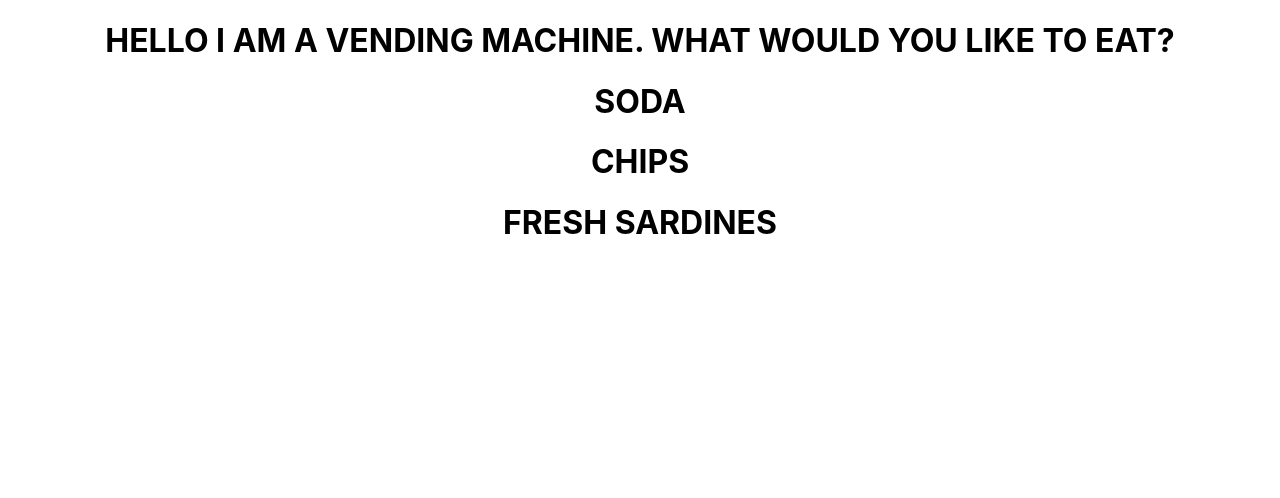
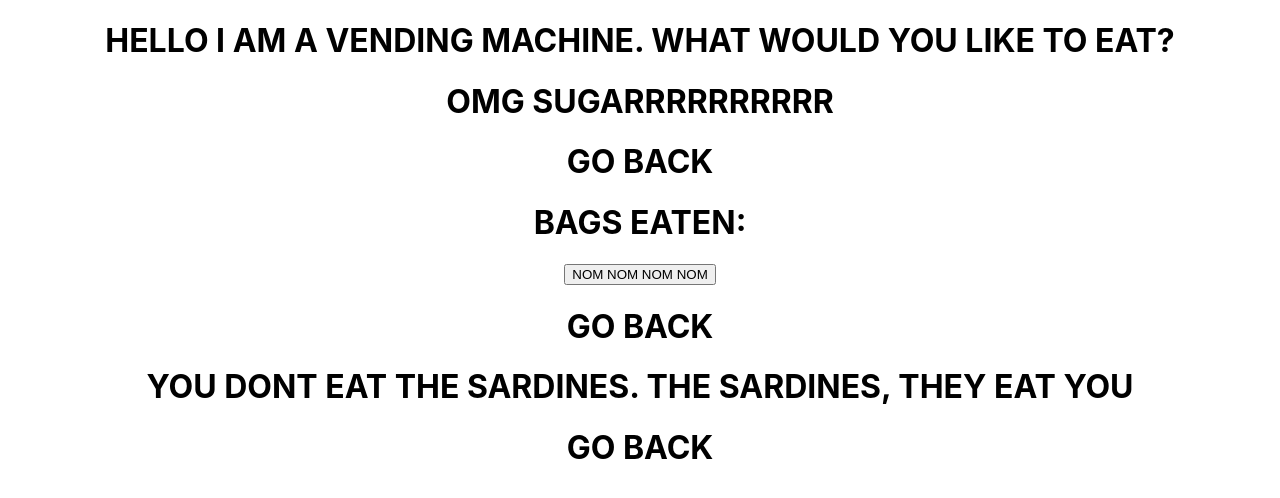
Before and after one commit to lowtrey/react-vending-machine, a React (Create React App) app: page / in a window 1280 px wide. Shown: the top 498 px of the page. Built offline with nearby package versions, Linux system fonts and the light colour scheme.

Commit message:
Create chips, soda, and sardines components

```diff
--- /dev/null
+++ b/src/Chips.js
@@ -0,0 +1,15 @@
+import React from 'react';
+
+class Chips extends React.Component {
+  render() {
+    return(
+      <div>
+        <h1>BAGS EATEN: </h1>
+        <button>NOM NOM NOM NOM</button>
+        <h1>GO BACK</h1>
+      </div>
+    );
+  }
+}
+
+export default Chips;
--- /dev/null
+++ b/src/Sardines.js
@@ -0,0 +1,14 @@
+import React from 'react';
+
+class Sardines extends React.Component {
+  render() {
+    return(
+      <div>
+        <h1>YOU DONT EAT THE SARDINES. THE SARDINES, THEY EAT YOU</h1>
+        <h1>GO BACK</h1>
+      </div>
+    );
+  }
+}
+
+export default Sardines;
--- /dev/null
+++ b/src/Soda.js
@@ -0,0 +1,14 @@
+import React from 'react';
+
+class Soda extends React.Component {
+  render() {
+    return(
+      <div>
+        <h1>OMG SUGARRRRRRRRRR</h1>
+        <h1>GO BACK</h1>
+      </div>
+    );
+  }
+}
+
+export default Soda;
--- a/src/VendingMachine.js
+++ b/src/VendingMachine.js
@@ -1,14 +1,19 @@
 import React from 'react';
+import Soda from './Soda';
+import Chips from './Chips';
+import Sardines from './Sardines';
 
 class VendingMachine extends React.Component {
   render() {
     return(
       <div>
-        <h1>HELLO I AM A VENDING MACHINE. WHAT WOULD YOU LIKE TO EAT?</h1>
         <div>
-          <h1>SODA</h1>
-          <h1>CHIPS</h1>
-          <h1>FRESH SARDINES</h1>
+          <h1>HELLO I AM A VENDING MACHINE. WHAT WOULD YOU LIKE TO EAT?</h1>
+        </div>
+        <div>
+          <Soda />
+          <Chips />
+          <Sardines />
         </div>
       </div>
     );
```
